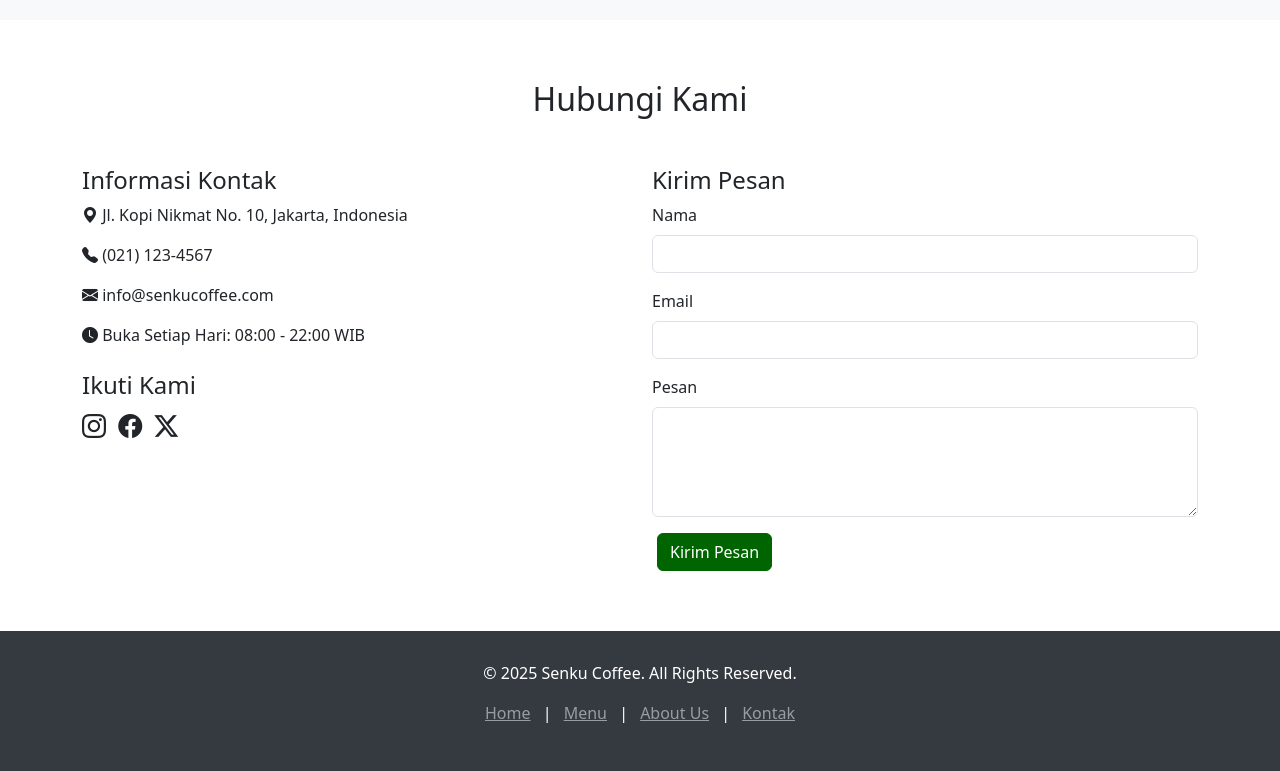
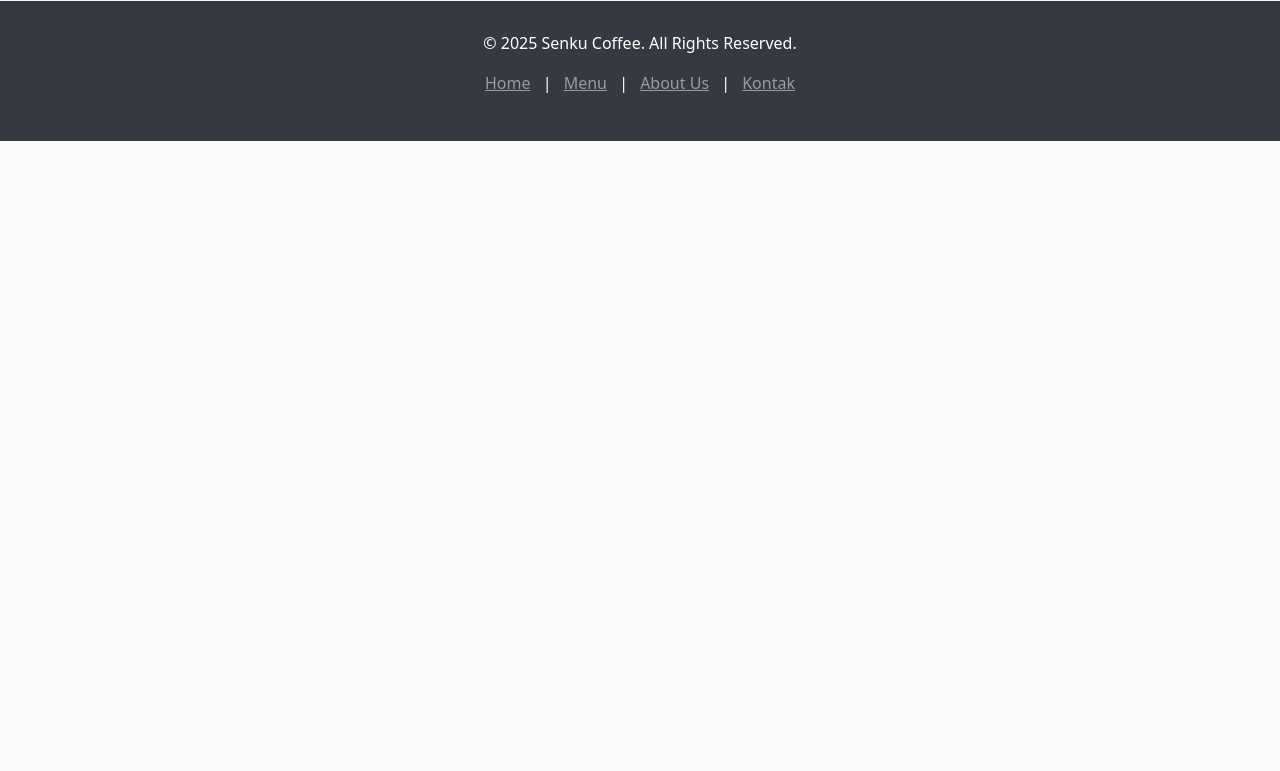
Before and after one commit to farrelzkrs/Pemwebsenku, a PHP site: page / in a window 1280 px wide. Shown: the part 2252-3023 px from the top of the page. After the commit the page ends 2393 px from the top, so only its background shows below. Run offline with PHP 8.4, Linux system fonts and the light colour scheme.

Commit message:
Update index.php

```diff
--- a/index.php
+++ b/index.php
@@ -9,73 +9,7 @@
         integrity="sha384-SgOJa3DmI69IUzQ2PVdRZhwQ+dy64/BUtbMJw1MZ8t5HZApcHrRKUc4W0kG879m7" crossorigin="anonymous">
     <link rel="stylesheet" href="https://cdn.jsdelivr.net/npm/bootstrap-icons@1.11.3/font/bootstrap-icons.min.css">
     <title>Senku Coffee</title>
-    <link rel="stylesheet" href="Main Menu.css">
-    <style>
-        body {
-            padding-top: 90px;
-        }
-
-        section {
-            padding: 60px 0;
-            min-height: 400px;
-        }
-
-        .carousel-item img {
-            max-height: 500px;
-            object-fit: cover;
-        }
-
-        .menu-item img {
-            height: 200px;
-            object-fit: cover;
-        }
-
-        footer {
-            background-color: #343a40;
-            color: white;
-            padding: 30px 0;
-        }
-
-        .navbar-custom {
-            background-color: burlywood !important;
-        }
-
-        .navbar-brand,
-        .nav-link {
-            color: rgb(0, 100, 0) !important;
-        }
-
-        .nav-link.active {
-            font-weight: bold;
-        }
-
-        .btn-outline-success {
-            color: rgb(0, 100, 0);
-            border-color: rgb(0, 100, 0);
-            margin-left: 5px;
-        }
-
-        .btn-outline-success:hover {
-            background-color: rgb(0, 100, 0);
-            color: white;
-        }
-
-        .btn-success {
-            background-color: rgb(0, 100, 0);
-            border-color: rgb(0, 100, 0);
-            color: white;
-            margin-left: 5px;
-        }
-
-        .btn-success:hover {
-            background-color: darkgreen;
-            border-color: darkgreen;
-        }
-
-        .btn-outline-danger {
-            margin-left: 5px;
-        }
-    </style>
+    <link rel="stylesheet" href="style.css">
 </head>
 
 <body>
@@ -114,7 +48,7 @@
                             </a>
                             <ul class="dropdown-menu">
                                 <li><a class="dropdown-item" href="#">Account</a></li>
-                                <li><a class="dropdown-item" href="#about">Settings</a></li>
+                                <li><a class="dropdown-item" href="#">Settings</a></li>
                                 <li><a href="logout.php" class="btn text-danger">Logout</a></li>
                             </ul>
                         </div>
@@ -211,7 +145,7 @@
                 </div>
             </div>
             <div class="text-center mt-4">
-                <a href="#" class="btn btn-outline-success w-25">Lihat Menu Lengkap</a>
+                <a href="Menu.css" class="btn btn-outline-success w-25">Lihat Menu Lengkap</a>
             </div>
         </div>
     </section>
@@ -252,7 +186,7 @@
                 </div>
             </div>
             <div class="text-center mt-4">
-                <a href="#" class="btn btn-outline-success w-50">Lihat Ulasan Lain..</a>
+                <a href="ulasan.php" class="btn btn-outline-success w-50">Lihat Ulasan Lain..</a>
             </div>
         </div>
     </section>
@@ -294,48 +228,7 @@
                     <h3>Selamat Datang di Senku Coffee</h3>
                     <p>Senku Coffee lahir dari kecintaan kami terhadap kopi berkualitas dan keinginan untuk menciptakan
                         ruang yang nyaman bagi komunitas.</p>
-                    <p>Kami percaya bahwa secangkir kopi yang nikmat dapat mencerahkan hari Anda. Oleh karena itu, kami
-                        hanya menggunakan biji kopi pilihan terbaik dan menyajikannya dengan sepenuh hati oleh barista
-                        kami yang berpengalaman.</p>
-                    <p>Lebih dari sekadar kedai kopi, Senku Coffee adalah tempat Anda bertemu teman, bekerja, atau
-                        sekadar menikmati waktu santai. Datang dan rasakan pengalaman ngopi yang berbeda!</p>
-                </div>
-            </div>
-        </div>
-    </section>
-
-    <section id="kontak">
-        <div class="container">
-            <h2 class="text-center mb-5">Hubungi Kami</h2>
-            <div class="row">
-                <div class="col-md-6 mb-4">
-                    <h4>Informasi Kontak</h4>
-                    <p><i class="bi bi-geo-alt-fill"></i> Jl. Kopi Nikmat No. 10, Jakarta, Indonesia</p>
-                    <p><i class="bi bi-telephone-fill"></i> (021) 123-4567</p>
-                    <p><i class="bi bi-envelope-fill"></i> info@senkucoffee.com</p>
-                    <p><i class="bi bi-clock-fill"></i> Buka Setiap Hari: 08:00 - 22:00 WIB</p>
-                    <h4 class="mt-4">Ikuti Kami</h4>
-                    <a href="#" class="text-dark me-2 fs-4"><i class="bi bi-instagram"></i></a>
-                    <a href="#" class="text-dark me-2 fs-4"><i class="bi bi-facebook"></i></a>
-                    <a href="#" class="text-dark fs-4"><i class="bi bi-twitter-x"></i></a>
-                </div>
-                <div class="col-md-6">
-                    <h4>Kirim Pesan</h4>
-                    <form>
-                        <div class="mb-3">
-                            <label for="contactName" class="form-label">Nama</label>
-                            <input type="text" class="form-control" id="contactName" required>
-                        </div>
-                        <div class="mb-3">
-                            <label for="contactEmail" class="form-label">Email</label>
-                            <input type="email" class="form-control" id="contactEmail" required>
-                        </div>
-                        <div class="mb-3">
-                            <label for="contactMessage" class="form-label">Pesan</label>
-                            <textarea class="form-control" id="contactMessage" rows="4" required></textarea>
-                        </div>
-                        <button type="submit" class="btn btn-success">Kirim Pesan</button>
-                    </form>
+                    <a class="btn btn-outline-success w-25" href="informasi.php">Read More..</a>
                 </div>
             </div>
         </div>
```
